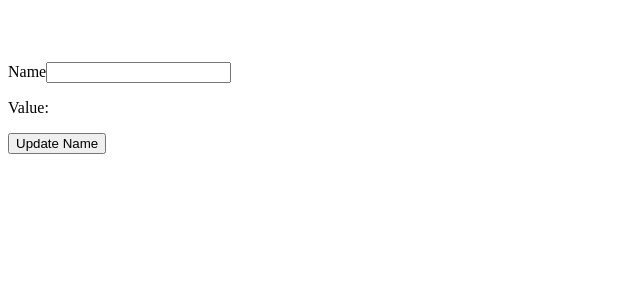
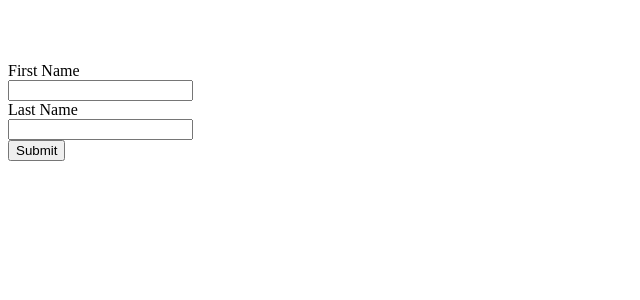
Before and after one commit to HAMZA-NASIR-PU/Angular-18-forms, an Angular app: page / in a window 1280 px wide. Shown: the top 300 px of the page, without its empty margins (0-640 px from the left). Built offline with nearby package versions, Linux system fonts and the light colour scheme.

Commit message:
Understanding FormGroup in reactive forms

```diff
--- a/src/app/app.component.html
+++ b/src/app/app.component.html
@@ -4,4 +4,6 @@
 
 <!-- <app-template-form></app-template-form> -->
 
-<app-name-editor></app-name-editor>
+<!-- <app-name-editor></app-name-editor> -->
+
+<app-profile-editor></app-profile-editor>
--- a/src/app/app.component.ts
+++ b/src/app/app.component.ts
@@ -3,6 +3,7 @@ import { RouterOutlet } from '@angular/router';
 import { ReactiveFormComponent } from './reactive-form/reactive-form.component';
 import { TemplateFormComponent } from './template-form/template-form.component';
 import { NameEditorComponent } from './name-editor/name-editor.component';
+import { ProfileEditorComponent } from './profile-editor/profile-editor.component';
 
 
 @Component({
@@ -11,7 +12,8 @@ import { NameEditorComponent } from './name-editor/name-editor.component';
   imports: [
     ReactiveFormComponent,
     TemplateFormComponent,
-    NameEditorComponent
+    NameEditorComponent,
+    ProfileEditorComponent
   ],
   templateUrl: './app.component.html',
   styleUrl: './app.component.css'
--- /dev/null
+++ b/src/app/profile-editor/profile-editor.component.css
@@ -0,0 +1,3 @@
+label {
+    display: block;
+}
--- /dev/null
+++ b/src/app/profile-editor/profile-editor.component.html
@@ -0,0 +1,11 @@
+<form [formGroup]="this.profileForm" (ngSubmit)="onSubmit($event)">
+    <label for="first-name">First Name</label>
+    <input type="text" id="first-name" formControlName="firstName" />
+
+    <label for="last-name">Last Name</label>
+    <input type="text" id="last-name" formControlName="lastName" />
+
+    <div>
+        <button type="submit" [disabled]="!this.profileForm.valid">Submit</button>
+    </div>
+</form>
--- /dev/null
+++ b/src/app/profile-editor/profile-editor.component.ts
@@ -0,0 +1,22 @@
+import { Component } from '@angular/core';
+import { FormControl, FormGroup, ReactiveFormsModule } from '@angular/forms';
+
+@Component({
+  selector: 'app-profile-editor',
+  standalone: true,
+  imports: [ReactiveFormsModule],
+  templateUrl: './profile-editor.component.html',
+  styleUrl: './profile-editor.component.css'
+})
+export class ProfileEditorComponent {
+
+  profileForm = new FormGroup({
+    firstName: new FormControl(''),
+    lastName: new FormControl(''),
+  });
+
+  onSubmit(event: Event) {
+    console.log(`Is form valid: ${this.profileForm.valid}`);
+    console.log(this.profileForm.value);
+  }
+}
```
Also changed, not shown: 1 other file (tests, documents, lock files or other folders).
